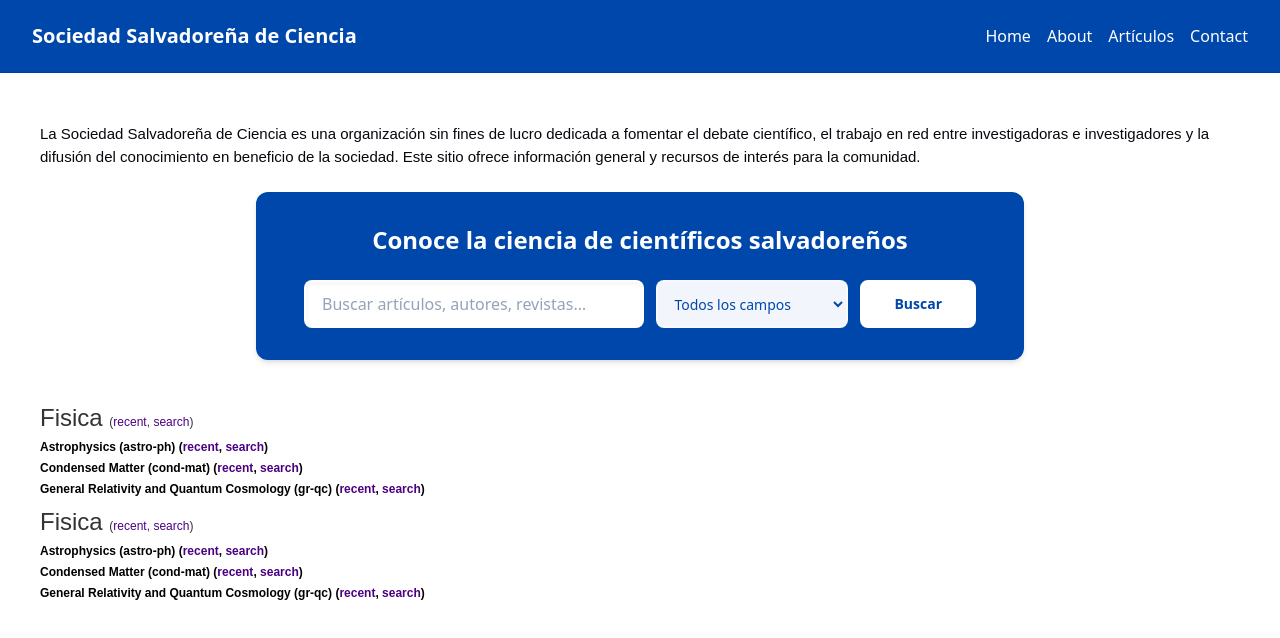
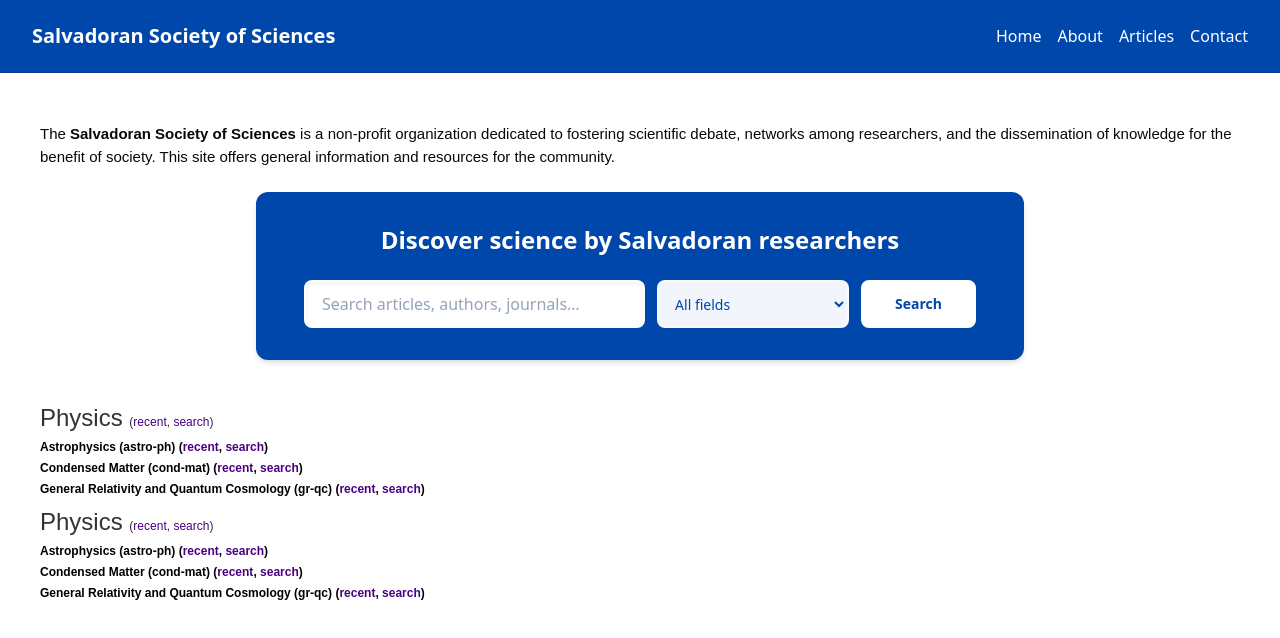
Before and after one commit to jromerooo2/salvadoran_arxiv, a Vue app: page / in a window 1280 px wide. Shown: the top 638 px of the page. Built offline with nearby package versions, Linux system fonts and the light colour scheme.

Commit message:
translates everything to english

```diff
--- a/index.html
+++ b/index.html
@@ -6,7 +6,7 @@
     <meta name="viewport" content="width=device-width, initial-scale=1.0" />
     <!--TODO: Add tailwind as a dependency and not a CDN -->
     <script src="https://cdn.tailwindcss.com"></script>
-    <title>Sociedad Salvadoreña de Ciencia</title>
+    <title>Salvadoran Society of Sciences</title>
   </head>
   <body>
     <div id="app"></div>
--- a/src/assets/content.json
+++ b/src/assets/content.json
@@ -1,6 +1,6 @@
 [
   {
-    "category_name": "Fisica",
+    "category_name": "Physics",
     "category_recentLink": "#",
     "category_searchLink": "#",
     "subcategories": [
@@ -22,7 +22,7 @@
     ]
   },
   {
-    "category_name": "Fisica",
+    "category_name": "Physics",
     "category_recentLink": "#",
     "category_searchLink": "#",
     "subcategories": [
--- a/src/components/Navbar.vue
+++ b/src/components/Navbar.vue
@@ -2,7 +2,7 @@
     <nav class="nav-salvador w-full border-b border-black/10 px-4 py-4 sm:px-6 lg:px-8">
       <div class="mx-auto flex w-full max-w-none items-center justify-between">
         <!-- Brand Logo -->
-        <router-link to="/" class="text-white font-bold text-xl">Sociedad Salvadoreña de Ciencia</router-link>
+        <router-link to="/" class="text-white font-bold text-xl">Salvadoran Society of Sciences</router-link>
 
         <!-- Hamburger Icon for Mobile -->
         <button
@@ -35,7 +35,7 @@
               <router-link to="/about" class="block text-white py-2" @click="isOpen = false">About</router-link>
             </li>
             <li>
-              <router-link to="/articulos" class="block text-white py-2" @click="isOpen = false">Artículos</router-link>
+              <router-link to="/articles" class="block text-white py-2" @click="isOpen = false">Articles</router-link>
             </li>
             <li>
               <router-link to="/contact" class="block text-white py-2" @click="isOpen = false">Contact</router-link>
--- a/src/components/SearchBar.vue
+++ b/src/components/SearchBar.vue
@@ -20,19 +20,19 @@
           v-model="searchQuery"
           type="search"
           autocomplete="off"
-          placeholder="Buscar artículos, autores, revistas…"
+          placeholder="Search articles, authors, journals…"
           :class="inputClass"
           @keydown.enter.prevent="performSearch"
         />
 
         <select v-model="searchField" :class="selectClass">
-          <option value="all">Todos los campos</option>
-          <option value="title">Título</option>
-          <option value="abstract">Resumen</option>
-          <option value="journal">Revista</option>
-          <option value="year">Año</option>
+          <option value="all">All fields</option>
+          <option value="title">Title</option>
+          <option value="abstract">Abstract</option>
+          <option value="journal">Journal</option>
+          <option value="year">Year</option>
           <option value="doi">DOI</option>
-          <option value="author">Autor</option>
+          <option value="author">Author</option>
         </select>
 
         <button
@@ -40,7 +40,7 @@
           :class="buttonClass"
           @click="performSearch"
         >
-          Buscar
+          Search
         </button>
       </div>
     </div>
@@ -53,12 +53,12 @@ import { articleMatchesQuery } from '../utils/searchMatch.js'
 
 export default {
   props: {
-    /** Centrar controles (página principal) */
+    /** Center controls (home page hero) */
     centered: {
       type: Boolean,
       default: false,
     },
-    /** hero = campos claros sobre fondo azul (el padre debe pintar #0047ab). default = franja clara en resultados */
+    /** hero = light fields on blue (#0047ab) background; default = light strip on results */
     layout: {
       type: String,
       default: 'default',
--- a/src/components/Tarjeta.vue
+++ b/src/components/Tarjeta.vue
@@ -79,12 +79,12 @@ const abstractPreview = computed(() => {
     </header>
 
     <section class="mt-3 min-h-0 flex-1 border-t border-gray-100 pt-3">
-      <h4 class="sr-only">Resumen</h4>
+      <h4 class="sr-only">Abstract</h4>
       <p
         v-if="abstractIsMissing"
         class="text-sm italic text-gray-400"
       >
-        Sin resumen disponible.
+        No abstract available.
       </p>
       <p
         v-else
--- a/src/data/articleItems.js
+++ b/src/data/articleItems.js
@@ -11,7 +11,7 @@ export function publicationYearValue(year) {
 /**
  * Flatten all ORCID publication bundles under articles/items into one list.
  * Each row: id, author, orcid, title, abstract, year, journal, doi
- * Sorted with newest first (higher year on top; within the same year, higher id first).
+ * Newest first (higher year first; within a year, higher id first).
  */
 export function getAllArticles() {
   const articles = []
--- a/src/router.js
+++ b/src/router.js
@@ -8,7 +8,8 @@ import Results from './views/SearchResults.vue';
 const routes = [
   { path: '/', name: 'Home', component: Home },
   { path: '/about', name: 'About', component: About },
-  { path: '/articulos', name: 'Artículos', component: Articulos },
+  { path: '/articulos', redirect: '/articles' },
+  { path: '/articles', name: 'Articles', component: Articulos },
   { path: '/contact', name: 'Contact', component: Contact },
   { path: '/results', name: 'Results', component: Results},
 ];
--- a/src/views/About.vue
+++ b/src/views/About.vue
@@ -1,6 +1,10 @@
 <template>
-    <div>
-      <h1 class="text-2xl font-bold">Articulos Page</h1>
-      <p>Welcome to the home page.</p>
-    </div>
-  </template>
+  <div class="max-w-3xl space-y-4">
+    <h1 class="text-2xl font-bold">About</h1>
+    <p class="text-gray-700">
+      The <strong>Salvadoran Society of Sciences</strong> is a non-profit organization dedicated to fostering
+      scientific discussion, collaboration among researchers, and the dissemination of knowledge for the benefit
+      of society. This site provides general information and resources for the community.
+    </p>
+  </div>
+</template>
--- a/src/views/Articulos.vue
+++ b/src/views/Articulos.vue
@@ -1,8 +1,10 @@
 <template>
 
   <div class="space-y-10">
-    <h1 class="text-2xl font-bold">Artículos de Ciencia, en los que Salvadoreños han participado.</h1>
-    <p>Aquí encontrarás artículos de diferentes materias en los cuales salvadoreños han formado parte.</p>
+    <h1 class="text-2xl font-bold">Publications</h1>
+    <p class="text-gray-700">
+      Research articles in which Salvadoran scientists have participated, drawn from the society’s catalog.
+    </p>
     <Tarjetas />
   </div>
 
--- a/src/views/Contacto.vue
+++ b/src/views/Contacto.vue
@@ -1,13 +1,12 @@
 <template>
-    <div>
-      <p></p>
+  <div>
   <section class="relative flex flex-wrap lg:h-screen lg:items-center">
     <div class="w-full px-4 py-12 sm:px-6 sm:py-16 lg:w-1/2 lg:px-8 lg:py-24">
       <div class="mx-auto max-w-lg text-center">
-        <h1 class="text-2xl font-bold sm:text-3xl">Contáctanos!</h1>
+        <h1 class="text-2xl font-bold sm:text-3xl">Contact us</h1>
 
         <p class="mt-4 text-gray-500">
-          Contáctanos para ser entrevistado, o solicitar que tus articulos sean publicados.
+          Reach out to request an interview or to ask about publishing or collaborating with the society.
         </p>
       </div>
 
@@ -17,9 +16,10 @@
 
           <div class="relative">
             <input
+              id="email"
               type="email"
               class="w-full rounded-lg border-gray-200 p-4 pe-12 text-sm shadow-sm"
-              placeholder="Tu Correo"
+              placeholder="Your email"
               required
             />
 
@@ -42,45 +42,47 @@
           </div>
         </div>
         <div>
-            <label for="Nombre" class="sr-only">Tu Nombre</label>
+            <label for="name" class="sr-only">Your name</label>
 
             <div class="relative">
               <input
+                id="name"
                 type="text"
                 class="w-full rounded-lg border-gray-200 p-4 pe-12 text-sm shadow-sm"
-                placeholder="Tu Nombre"
+                placeholder="Your name"
                 required
               />
             </div>
           </div>
         <div class="flex items-center justify-center space-x-3">
           <div class=" bg-white">
-            <label for="cars" class="sr-only">Materia:</label>
-              <select name="materia" id="materia" class="w-full rounded-lg border-gray-200 p-4 pe-12 text-sm shadow-sm">
-                <option value="Matematicas">Matematicas</option>
-                <option value="Fisica">Fisica</option>
-                <option value="Quimica">Quimica</option>
-                <option value="otro">Otro</option>
+            <label for="topic" class="sr-only">Subject area</label>
+              <select id="topic" name="topic" class="w-full rounded-lg border-gray-200 p-4 pe-12 text-sm shadow-sm">
+                <option value="Mathematics">Mathematics</option>
+                <option value="Physics">Physics</option>
+                <option value="Chemistry">Chemistry</option>
+                <option value="other">Other</option>
               </select>
           </div>
           <div>
-            <label for="Articulo" class="sr-only">Articulo</label>
+            <label for="paper-link" class="sr-only">Paper link</label>
 
             <div class="relative">
               <input
+                id="paper-link"
                 type="text"
                 class="w-full rounded-lg border-gray-200 p-4 pe-12 text-sm shadow-sm"
-                placeholder="Link a tu articulo"
+                placeholder="Link to your paper (optional)"
               />
             </div>
           </div>
         </div>
         <div class=" bg-white">
-            <label for="cars" class="">Motivo :</label>
-              <select name="materia" id="materia" class="w-full rounded-lg border-gray-200 p-4 pe-12 text-sm shadow-sm">
-                <option value="Matematicas">Entrevista</option>
-                <option value="Fisica">Publicación / colaboración</option>
-                <option value="Quimica">Ambos</option>
+            <label for="reason" class="sr-only">Reason</label>
+              <select id="reason" name="reason" class="w-full rounded-lg border-gray-200 p-4 pe-12 text-sm shadow-sm">
+                <option value="interview">Interview request</option>
+                <option value="publish">Publication / collaboration</option>
+                <option value="both">Both</option>
               </select>
         </div>
         <div class="flex items-center justify-center">
@@ -89,7 +91,7 @@
             type="submit"
             class="inline-block rounded-lg bg-blue-500 px-5 py-3 text-sm font-medium text-white"
           >
-            Enviar
+            Send
           </button>
         </div>
       </form>
@@ -97,7 +99,7 @@
 
     <div class="relative h-64 w-full sm:h-96 lg:h-full lg:w-1/2">
       <img
-        alt=""
+        alt="Salvadoran Society of Sciences"
         src="/src/assets/logo1.png"
         class="absolute inset-0 h-full w-full object-cover"
       />
--- a/src/views/Home.vue
+++ b/src/views/Home.vue
@@ -1,21 +1,21 @@
 <template>
 
-  <!-- Home page initial description -->
+  <!-- Intro -->
   <div class="container">
     <h3>
-      La Sociedad Salvadoreña de Ciencia es una organización sin fines de lucro dedicada a fomentar el debate
-      científico, el trabajo en red entre investigadoras e investigadores y la difusión del conocimiento en
-      beneficio de la sociedad. Este sitio ofrece información general y recursos de interés para la comunidad.
+      The <strong>Salvadoran Society of Sciences</strong> is a non-profit organization dedicated to fostering
+      scientific debate, networks among researchers, and the dissemination of knowledge for the benefit of society.
+      This site offers general information and resources for the community.
     </h3>
   </div>
 
-  <!-- Búsqueda principal (azul bandera, centrada) -->
+  <!-- Main search -->
   <section
     class="home-search mx-auto mb-10 mt-6 w-full max-w-3xl rounded-xl px-5 py-8 text-center shadow-md sm:px-8"
     style="background-color: #0047ab"
   >
     <h2 class="mb-6 text-xl font-semibold leading-snug text-white sm:text-2xl">
-      Conoce la ciencia de científicos salvadoreños
+      Discover science by Salvadoran researchers
     </h2>
     <Search_bar layout="hero" :centered="true" />
   </section>
--- a/src/views/SearchResults.vue
+++ b/src/views/SearchResults.vue
@@ -70,7 +70,7 @@ export default {
 
       const groupedByYear = sortedArticles.reduce((acc, article) => {
         const y = publicationYearValue(article.year)
-        const key = y > 0 ? String(y) : 'Sin año'
+        const key = y > 0 ? String(y) : 'No year'
         if (!acc[key]) acc[key] = []
         acc[key].push(article)
         return acc
@@ -78,8 +78,8 @@ export default {
 
       return Object.keys(groupedByYear)
         .sort((a, b) => {
-          if (a === 'Sin año') return 1
-          if (b === 'Sin año') return -1
+          if (a === 'No year') return 1
+          if (b === 'No year') return -1
           return Number(b) - Number(a)
         })
         .map((year) => ({
```
